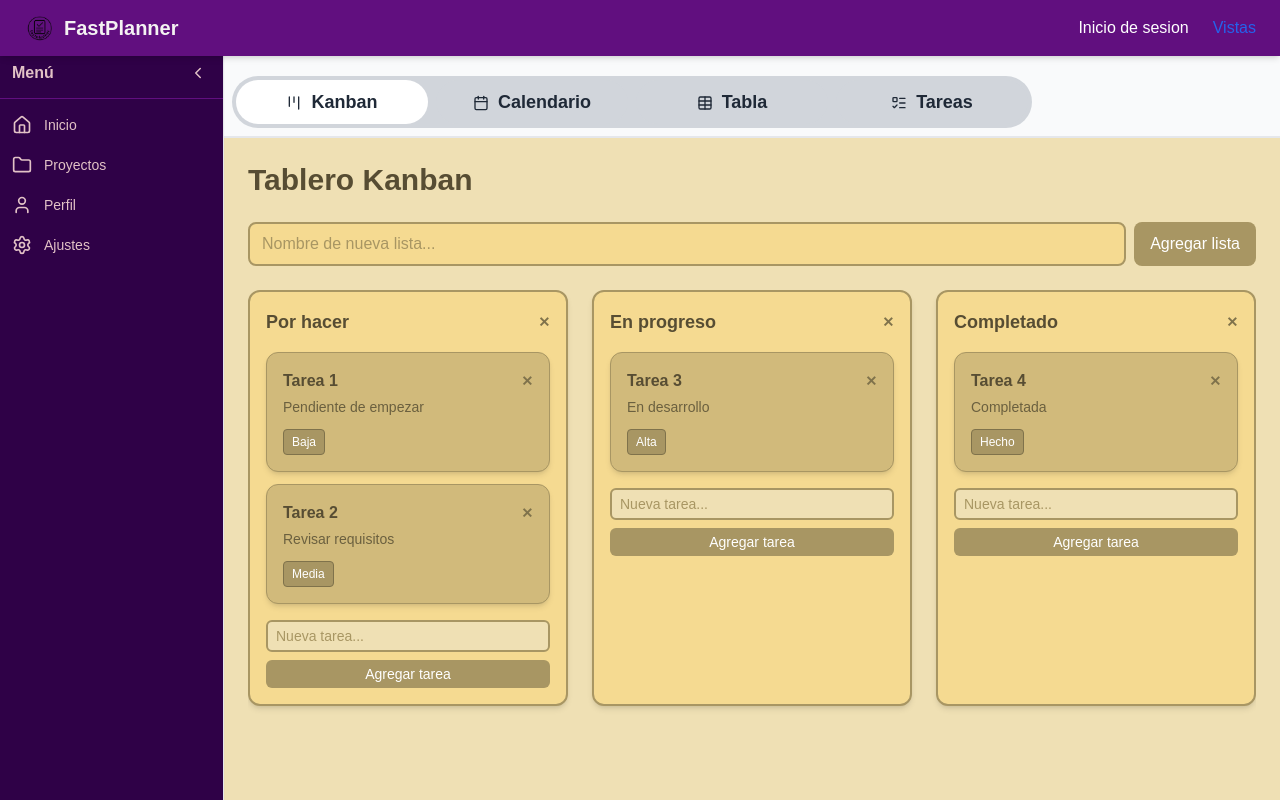
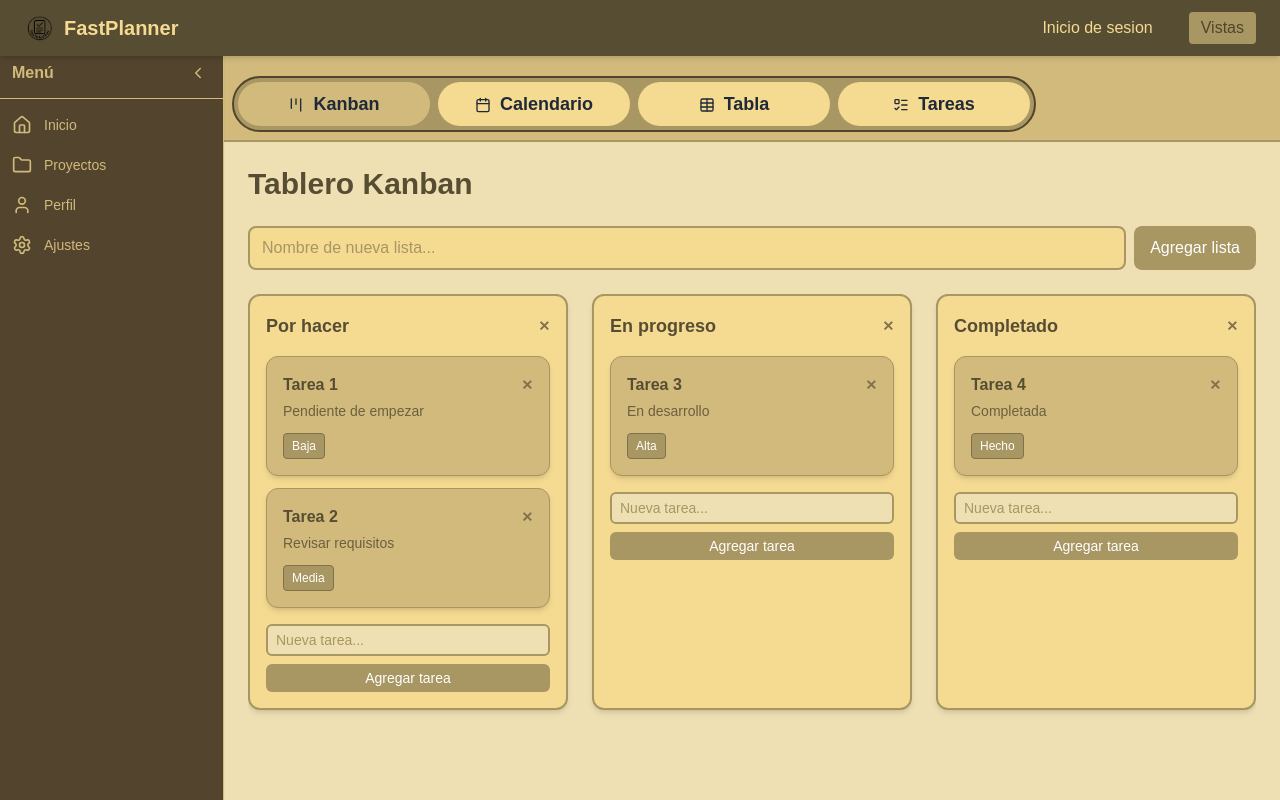
Before and after one commit to JorgeFierroo/FastPlanner, a React (Create React App) app in the folder frontend/: page /Vistas in a window 1280 px wide. Built offline with nearby package versions, Linux system fonts and the light colour scheme; the HTML template or start-up script is replaced by a standard one.

Commit message:
actualizacion de la paleta de colores del sidebar, navegation y ViewModeSelect

```diff
--- a/frontend/src/components/Layout.tsx
+++ b/frontend/src/components/Layout.tsx
@@ -15,7 +15,7 @@ const Layout: React.FC<LayoutProps> = ({ children }) => {
       <Navigation />
 
       {/* Contenedor con sidebar + contenido */}
-      <div className="flex flex-1 overflow-hidden">
+      <div className="flex flex-1 overflow-hidden bg-[#d1ba7b]">
         <Sidebar collapsed={collapsed} setCollapsed={setCollapsed}/>
 
         <main className={`flex-1 overflow-auto transition-all duration-300 ${collapsed ? "ml-16" : "ml-56"}`}>
--- a/frontend/src/components/Navigation.tsx
+++ b/frontend/src/components/Navigation.tsx
@@ -10,7 +10,7 @@ const Navigation: React.FC = () => {
   ];
 
   return (
-    <header className="fixed top-0 left-0 w-full shadow-md z-50" style={{backgroundColor: "#610f7f"}}>
+    <header className="fixed top-0 left-0 w-full shadow-md z-50 bg-[#574d33]">
       <nav className="max-w-7xl mx-auto flex items-center justify-between px-6 py-3">
         {/* Logo */}
         <div className="flex items-center space-x-2">
@@ -19,26 +19,28 @@ const Navigation: React.FC = () => {
             alt="Logo"
             className="w-8 h-8"
           />
-          <span className="text-xl font-semibold text-white-800" style={{color: "#f4f2f2ff"}}>
+          <span className="text-xl font-semibold text-white" style={{color: "#f5da91"}}>
             FastPlanner
           </span>
         </div>
 
         {/* Links */}
         <div className="flex space-x-6">
-          {links.map((link) => (
+          {links.map((link) => {
+            const isActive = location.pathname === link.path;
+
+            return (
               <Link
                 key={link.path}
                 to={link.path}
-              className={`${
-                location.pathname === link.path
-                  ? "text-blue-600 font-medium"
-                  : "text-white hover:text-blue-500"
-              } transition-colors`}
+                className={`transition-colors font-medium px-3 py-1 rounded ${
+                  isActive ? "bg-[#a89663] text-[#52442d]" : "text-[#f5da91] hover:bg-[#d1ba7b] hover:text-[#52442d]"
+                }`}
               >
                 {link.label}
               </Link>
-          ))}
+            );
+          })}
         </div>
       </nav>
     </header>
--- a/frontend/src/components/Sidebar.tsx
+++ b/frontend/src/components/Sidebar.tsx
@@ -23,19 +23,19 @@ const Sidebar: React.FC<SidebarProps> = ({collapsed, setCollapsed}) => {
       className={`h-screen fixed top-12 left-0 bg-white border-r shadow-sm transition-all duration-300 ${
         collapsed ? "w-16" : "w-56"
       }`}
-      style={{backgroundColor:"#2f0147"}}
+      style={{backgroundColor:"#52442D", borderColor: "#D1BA7B"}}
     >
       <div
         className="flex items-center justify-between p-3 border-b"
-        style={{borderColor: "#610f7f"}}
+        style={{borderColor: "#D1BA7B"}}
       >
-        {!collapsed && <span className="font-semibold" style={{color: "#e2c2c6"}}>Menú</span>}
+        {!collapsed && <span className="font-semibold" style={{color: "#D1BA7B"}}>Menú</span>}
 
         <button
           onClick={() => setCollapsed(!collapsed)}
           className="p-1 rounded transition-colors"
-          style={{color: "#e2c2c6"}}
-          onMouseEnter={(e) => (e.currentTarget.style.backgroundColor= "#610f7f")}
+          style={{color: "#D1BA7B"}}
+          onMouseEnter={(e) => (e.currentTarget.style.backgroundColor= "#A89663")}
           onMouseLeave={(e) => (e.currentTarget.style.backgroundColor= "transparent")}
         >
           {collapsed ? <ChevronRight size={18} /> : <ChevronLeft size={18} />}
@@ -51,10 +51,10 @@ const Sidebar: React.FC<SidebarProps> = ({collapsed, setCollapsed}) => {
             to = {link.path}
             className={`flex items-center gap-3 px-3 py-2 text-sm font-medium rounded-r-full transition-colors`}
             style={{
-              backgroundColor: isActive ? "#610f7f" : "transparent",
-              color: isActive ? "#e2c2c6": "#e2c2c6",
+              backgroundColor: isActive ? "#A89663" : "transparent",
+              color: isActive ? "#52442D": "#D1BA7B",
             }}
-            onMouseEnter={(e : React.MouseEvent<HTMLAnchorElement>) => {if (!isActive) e.currentTarget.style.backgroundColor = "#610f7f";}}
+            onMouseEnter={(e : React.MouseEvent<HTMLAnchorElement>) => {if (!isActive) e.currentTarget.style.backgroundColor = "#A89663";}}
             onMouseLeave={(e : React.MouseEvent<HTMLAnchorElement>) => {if (!isActive) e.currentTarget.style.backgroundColor = "transparent";}}
             >
               {link.icon}
--- a/frontend/src/components/ViewModeSelect.tsx
+++ b/frontend/src/components/ViewModeSelect.tsx
@@ -9,28 +9,28 @@ type ViewModeSelectProps = {
 
 export default function ViewModeSelect({ currentMode, onClick }: ViewModeSelectProps) {
     return (
-        <div className="flex p-2 border-b-2 w-full justify-left space-x-4">
-            <div className="text-lg font-semibold self-center rounded-full bg-gray-300 p-1 flex gap-2">
+        <div className="flex p-2 border-b-2 w-full justify-left space-x-4 border-[#a89663] bg-[#d1ba7b]">
+            <div className="text-lg font-semibold self-center rounded-full bg-[#a89663] p-1 flex gap-2 border-2 border-[#52442D]">
                 <button
-                    className={`px-4 rounded-full py-2 w-48 transition-all ${currentMode === "Kanban" ? "bg-white" : "bg-gray-300"}`}
+                    className={`px-4 rounded-full py-2 w-48 transition-all ${currentMode === "Kanban" ? "bg-[#D1BA7B]" : "bg-[#f5da91]"}`}
                     onClick={() => onClick("Kanban")}
                 >
                     <Kanban className="w-4 h-4 inline mr-1" /> Kanban
                 </button>
                 <button
-                    className={`px-4 rounded-full py-2 w-48 transition-all ${currentMode === "Calendario" ? "bg-white" : "bg-gray-300"}`}
+                    className={`px-4 rounded-full py-2 w-48 transition-all ${currentMode === "Calendario" ? "bg-[#D1BA7B]" : "bg-[#f5da91]"}`}
                     onClick={() => onClick("Calendario")}
                 >
                     <Calendar className="w-4 h-4 inline mr-1" /> Calendario
                 </button>
                 <button
-                    className={`px-4 rounded-full py-2 w-48 transition-all ${currentMode === "Tabla" ? "bg-white" : "bg-gray-300"}`}
+                    className={`px-4 rounded-full py-2 w-48 transition-all ${currentMode === "Tabla" ? "bg-[#D1BA7B]" : "bg-[#f5da91]"}`}
                     onClick={() => onClick("Tabla")}
                 >
                     <Table className="w-4 h-4 inline mr-1" /> Tabla
                 </button>
                 <button
-                    className={`px-4 rounded-full py-2 w-48 transition-all ${currentMode === "Tareas" ? "bg-white" : "bg-gray-300"}`}
+                    className={`px-4 rounded-full py-2 w-48 transition-all ${currentMode === "Tareas" ? "bg-[#D1BA7B]" : "bg-[#f5da91]"}`}
                     onClick={() => onClick("Tareas")}
                 >
                     <ListTodo className="w-4 h-4 inline mr-1"/> Tareas
```
Lines whose indentation alone changed are shown as unchanged.
